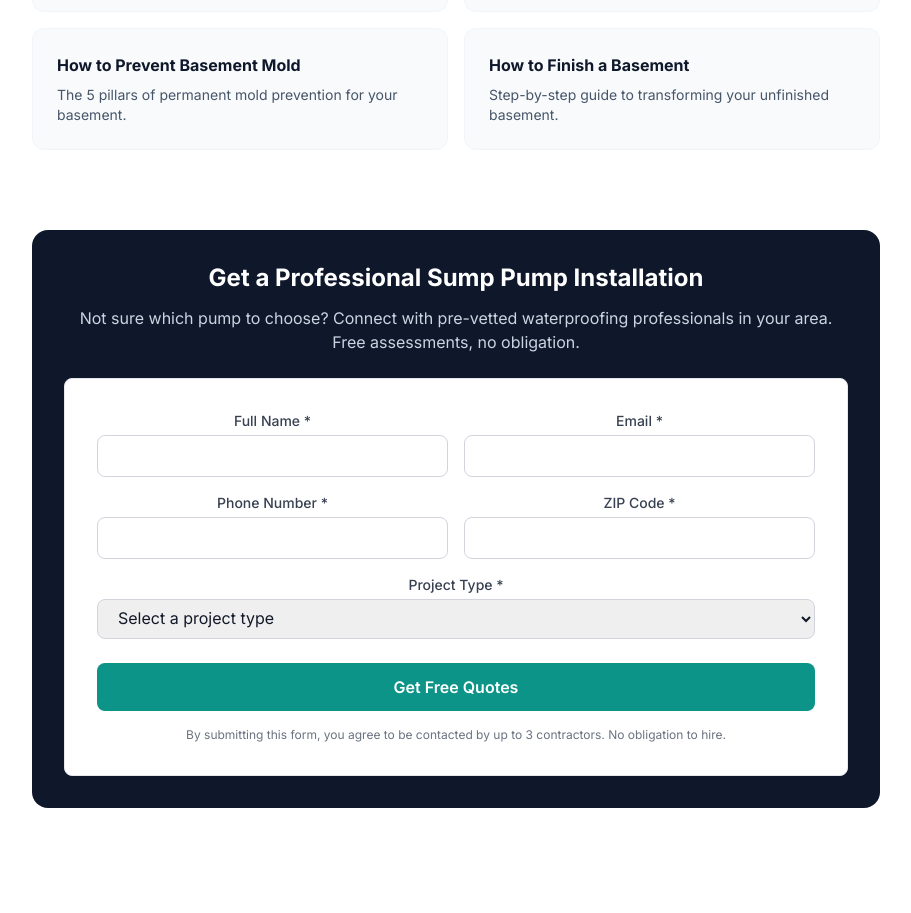
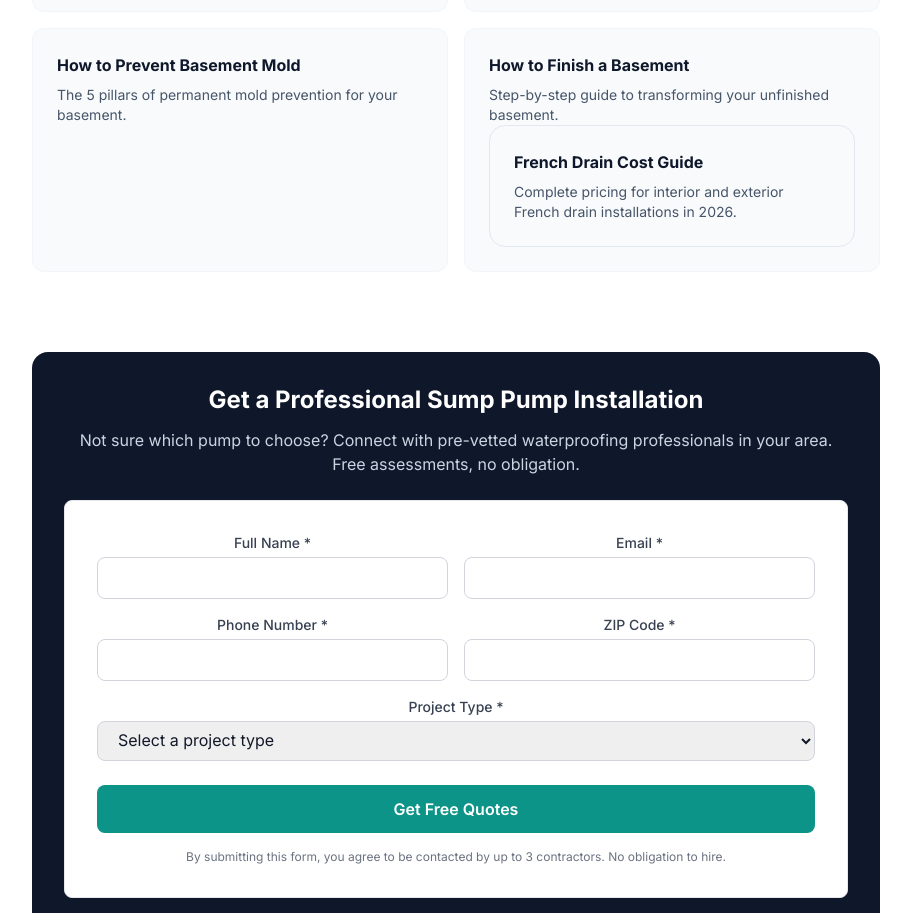
Before and after one commit to thebasementguide2026/basement-guide, a Next.js app: page /articles/sump-pump-buying-guide in a window 1280 px wide. Shown: the part 5960-6873 px from the top of the page, without its empty margins (184-1095 px from the left). Built offline with nearby package versions, Linux system fonts and the light colour scheme.

Commit message:
add french-drain-cost cross-link to sump-pump-buying-guide

```diff
--- a/app/articles/sump-pump-buying-guide/page.tsx
+++ b/app/articles/sump-pump-buying-guide/page.tsx
@@ -324,6 +324,10 @@ export default function SumpPumpBuyingGuide() {
               <Link href='/articles/how-to-finish-a-basement' className='block bg-slate-50 rounded-xl p-6 border border-slate-100 hover:border-indigo-300 hover:shadow-lg transition-all'>
                 <h3 className='font-bold text-slate-900 mb-2'>How to Finish a Basement</h3>
                 <p className='text-slate-600 text-sm'>Step-by-step guide to transforming your unfinished basement.</p>
+            <Link href='/articles/french-drain-cost' className='block bg-slate-50 rounded-2xl p-6 border border-slate-200 hover:shadow-lg transition-shadow'>
+              <h3 className='font-bold text-slate-900 mb-2'>French Drain Cost Guide</h3>
+              <p className='text-slate-600 text-sm'>Complete pricing for interior and exterior French drain installations in 2026.</p>
+            </Link>
               </Link>
             </div>
           </div>
```
